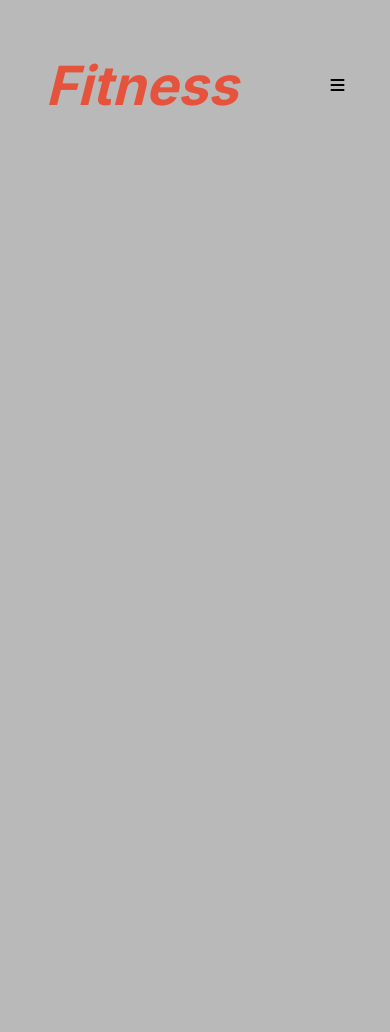
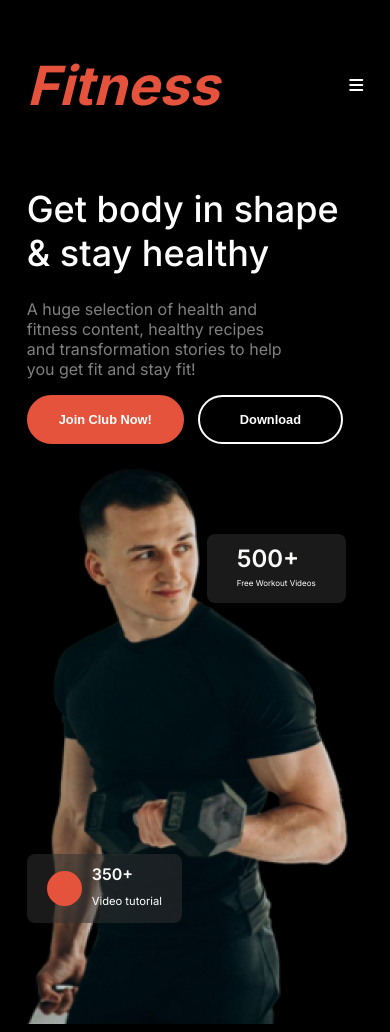
Before and after one commit to khokan784/assignment-2, a plain HTML site: page index.html in a window 390 px wide. Before the commit the page ends 844 px from the top, so only its background shows below. Drawn offline with Linux system fonts and the light colour scheme.

Commit message:
menu and banner section completed with responsive

```diff
--- a/index.html
+++ b/index.html
@@ -10,6 +10,7 @@
 </head>
 <body>
     <header>
+        <!-- for navber -->
         <nav class="nav-container">
             <div class="logo">
                 <h2>Fitness</h2>
@@ -26,6 +27,34 @@
                 <i class="fa-solid fa-bars"></i>
             </div>
         </nav>
+        <div class="banner-container">
+            <div class="banner-left-side">
+                <h1>Get body in <span class="text-shape">shape</span> & stay healthy</h1>
+                <p>A huge selection of health and fitness content, healthy recipes and transformation stories to help you get fit and stay fit!</p>
+                <div class="btn-parent">
+                    <button class="btn-share">Join Club Now!</button>
+                    <button class="btn-share-1">Download</button>
+                </div>
+            </div>
+            <div class="banner-right-side">
+                <div class="banner-right-side-img">
+                    <img src="image/banner img.png" alt="">
+                </div>
+                <div class="box-350">
+                    <div class="circle"></div>
+                    <div class="box-350-content">
+                        <h4>350+</h4>
+                        <p>Video tutorial</p>
+                    </div>
+                </div>
+                <div class="box-500">
+                    <div class="box-350-content">
+                        <h4>500+</h4>
+                        <p>Free Workout Videos</p>
+                    </div>
+                </div>
+            </div>
+        </div>
     </header>
     <main></main>
     <footer></footer>
--- a/style/responsive.css
+++ b/style/responsive.css
@@ -1,5 +1,13 @@
 @media screen and (min-width:576px) and (max-width:992px) {
-
+    .banner-container{
+        flex-direction: column;
+    }
+    .banner-right-side{
+        width: 100%;
+    }
+    .banner-left-side{
+        width: 100%;
+    }
 }
 
 
@@ -7,10 +15,53 @@
 
 
 @media screen and (max-width:576px) {
+
+    /* manuber style  */
     .hamburger-menu{
         display: block;
+    }
+    .hamburger-menu i{
+        color: white;
     }
     .nav-container>.menu-ber{
         display: none;
     }
-}
+    /* banner style  */
+    .banner-container{
+        flex-direction: column;
+    }
+    .banner-right-side{
+        width: 100%;
+    }
+    .banner-left-side{
+        width: 100%;
+    }
+    .box-500{
+        left: 180px;
+        top: 90px;
+    }
+    }
+    .banner-left-side h1 {
+        font-size: 2.25rem;
+        font-weight: 500;
+    }
+    .btn-share{
+        padding: 15px 30px;
+        font-size: 0.8rem;
+    }
+    .btn-share-1{
+        padding: 15px 40px;
+        font-size: 0.8rem;
+    }
+    .box-500 h4{
+        font-size: 1.5rem;
+    }
+    .box-500 p{
+        font-size: 0.5rem;
+    }
+    .box-350 h4{
+        font-size: 1rem;
+    }
+    .box-350 p{
+        font-size: 0.7rem;
+    }
--- a/style/style.css
+++ b/style/style.css
@@ -2,40 +2,160 @@
 
 
 /* defult style  */
-body{
+body {
     font-family: "Inter", sans-serif;
-    background-color: #B9B9B9;
+    background-color: #000000;
+}
+
+.btn-share {
+    padding: 16px 46px;
+    border-radius: 40px;
+    background-color: #E6533C;
+    border: 2px solid #E6533C;
+    cursor: pointer;
+    color: #FFFFFF;
+    font-size: 1.1rem;
+    font-weight: 600;
+}
+
+.btn-share-1 {
+    padding: 16px 46px;
+    border-radius: 40px;
+    background-color: rgb(0, 0, 0);
+    border: 2px solid #ffffff;
+    cursor: pointer;
+    color: #FFFFFF;
+    font-size: 1.1rem;
+    font-weight: 600;
 }
 
 /* navber style */
-.nav-container{
-    width: 80%;
+.nav-container {
+    width: 90%;
     margin: 0 auto;
     display: flex;
     justify-content: space-between;
     align-items: center;
 }
-.logo{
+
+.logo {
     font-family: "Inter", sans-serif;
     color: #E6533C;
     font-size: 2.25rem;
     font-weight: 800;
     font-style: italic;
 }
-.menu-ber ul{
+
+.menu-ber ul {
     display: flex;
 
 }
+
 .menu-ber li {
     list-style: none;
     margin-left: 3rem;
 }
-.menu-ber li a{
+
+.menu-ber li a {
     color: #FFFFFF;
     font-size: 1.1rem;
     text-decoration: none;
     font-size: 1.1rem;
 }
-.hamburger-menu{
+
+.hamburger-menu {
     display: none;
 }
+
+/* banner style  */
+.banner-container {
+    display: flex;
+    width: 90%;
+    margin: 0 auto;
+}
+
+.banner-left-side {
+    width: 50%;
+}
+
+.banner-left-side h1 {
+    color: #FFFFFF;
+    font-size: 4.8rem;
+    font-weight: 800;
+}
+
+.banner-left-side p {
+    color: rgba(255, 255, 255, 0.5);
+    font-size: 1rem;
+    width: 80%;
+}
+
+.text-shape {}
+.btn-parent{
+    display: flex;
+    gap: 14px;
+}
+
+.banner-right-side {
+    width: 50%;
+    position: relative;
+}
+
+.banner-right-side-img {
+    display: flex;
+    justify-content: center;
+}
+
+.circle {
+    width: 35px;
+    height: 35px;
+    border-radius: 50%;
+    background-color: #E6533C;
+}
+
+.box-350 {
+    position: absolute;
+    top: 410px;
+    left: 0px;
+    display: flex;
+    gap: 10px;
+    padding: 0 20px;
+    align-items: center;
+    background-color: rgba(48, 48, 48, 0.54);
+    border-radius: 8px;
+    color: white;
+    width: max-content;
+}
+.box-350 h4{
+    font-size: 1.5rem;
+    margin: 10px auto;
+    font-weight: 600;
+    color: #FAFAF9;
+}
+.box-350 p{
+    font-size: 1rem;
+    margin-top: 0;
+    margin-bottom: 15px;
+}
+.box-500 {
+    position: absolute;
+    top: 135px;
+    left: 315px;
+    padding: 5px 30px;
+    align-items: center;
+    background-color: rgba(48, 48, 48, 0.54);
+    border-radius: 8px;
+    color: white;
+    width: max-content;
+}
+.box-500 h4{
+    font-size: 2.2rem;
+    margin: 5px auto;
+    font-weight: 600;
+    color: #FAFAF9;
+}
+.box-500 p{
+    font-size: 0.8rem;
+    margin-top: 0;
+    margin-bottom: 10px;
+}
```
Also changed, not shown: image/banner img.png (renamed from image/Images 2.png).
